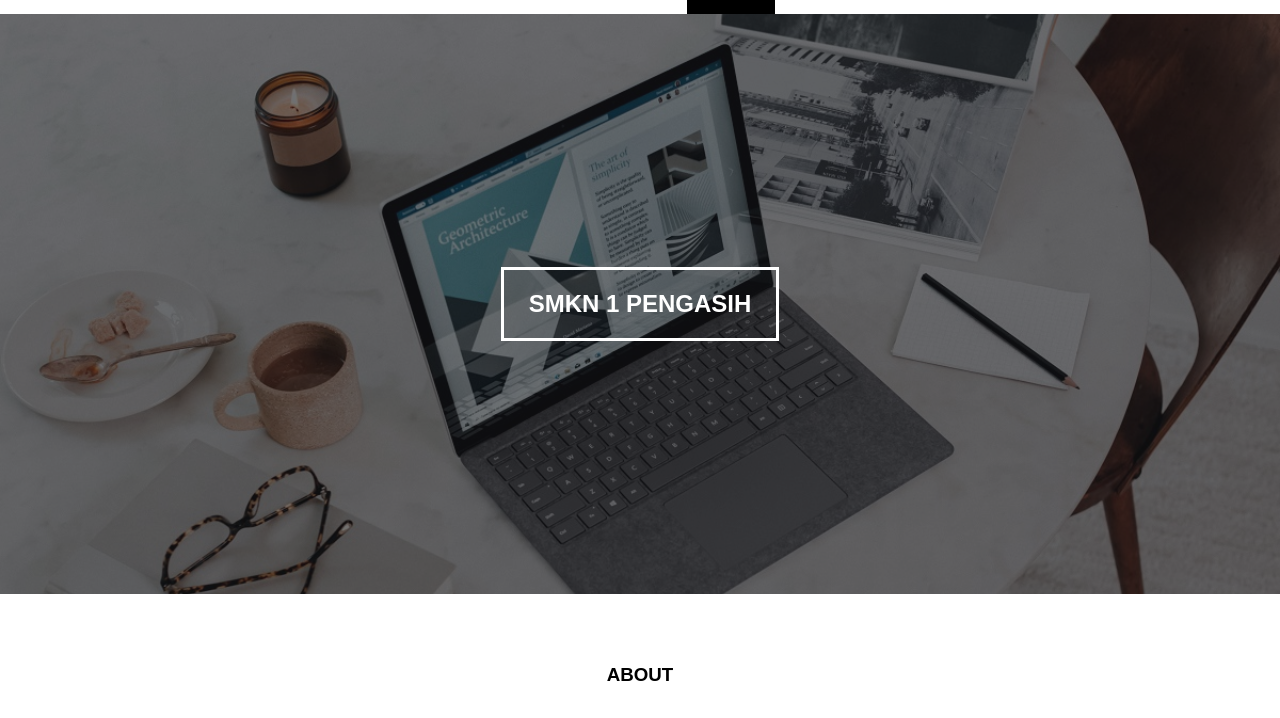
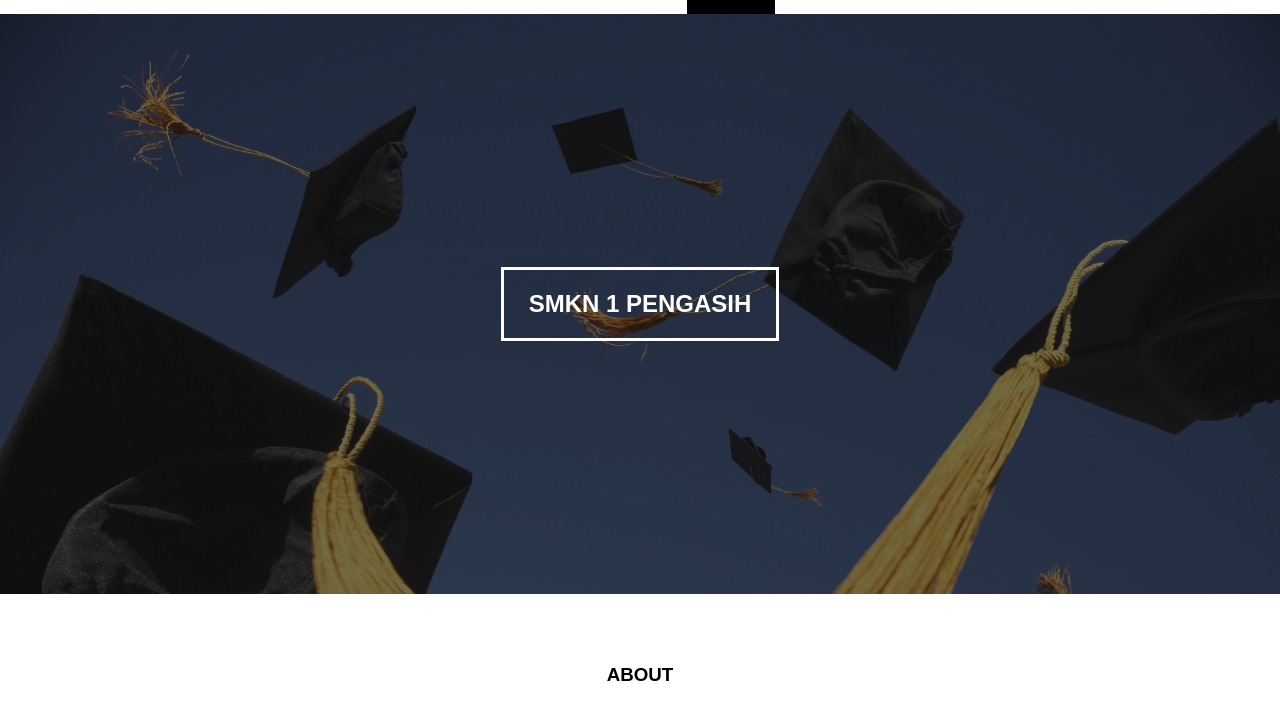
Before and after one commit to osisskansa/.com, a plain HTML site: page index.html in a window 1280 px wide. Shown: the part 82-800 px from the top of the page. Drawn offline with nearby package versions, Linux system fonts and the light colour scheme.

Commit message:
testt
test meneh ajg

```diff
--- a/css/style.css
+++ b/css/style.css
@@ -50,7 +50,7 @@
 }
 .banner {
 	height: 60vh;
-	background-image: url('../img/banner.JPG');
+	background-image: url('../img/bg4.JPG');
 	background-size: cover;
 	position: relative;
 	display: flex;
```
